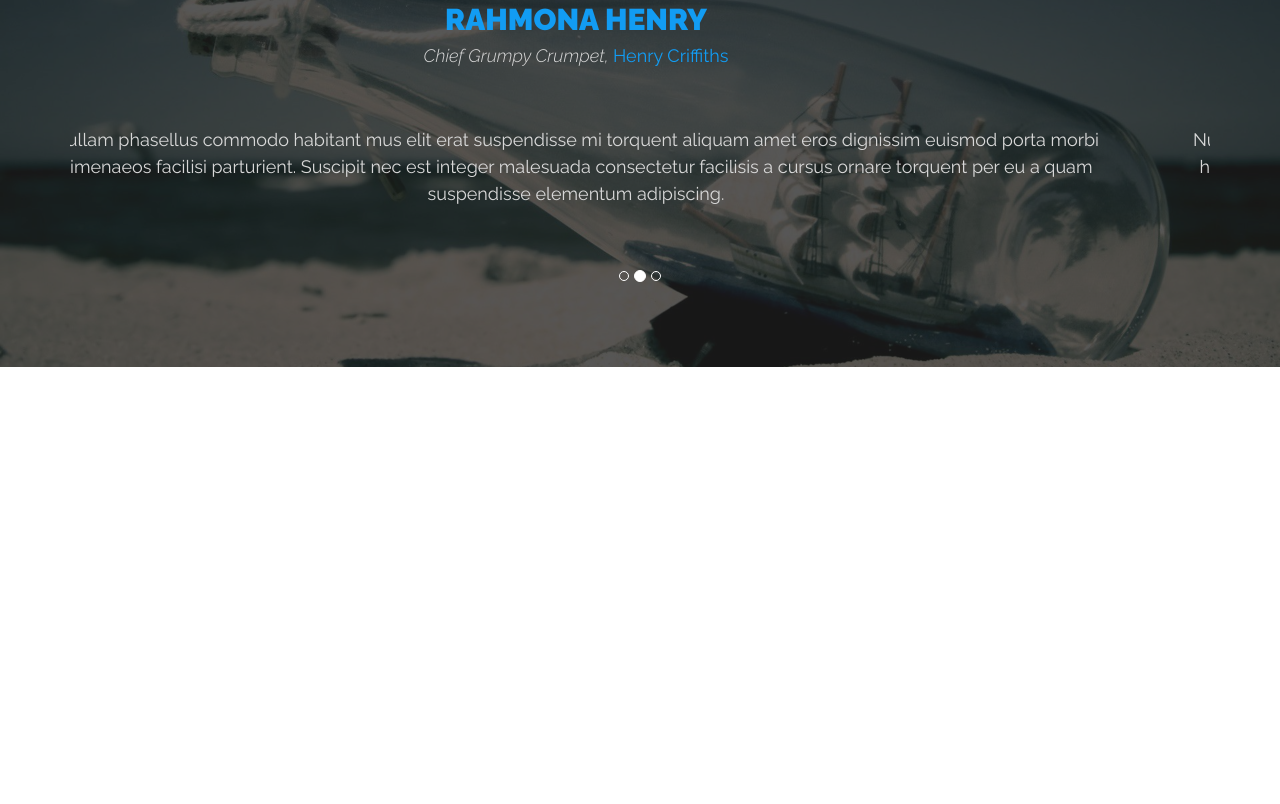
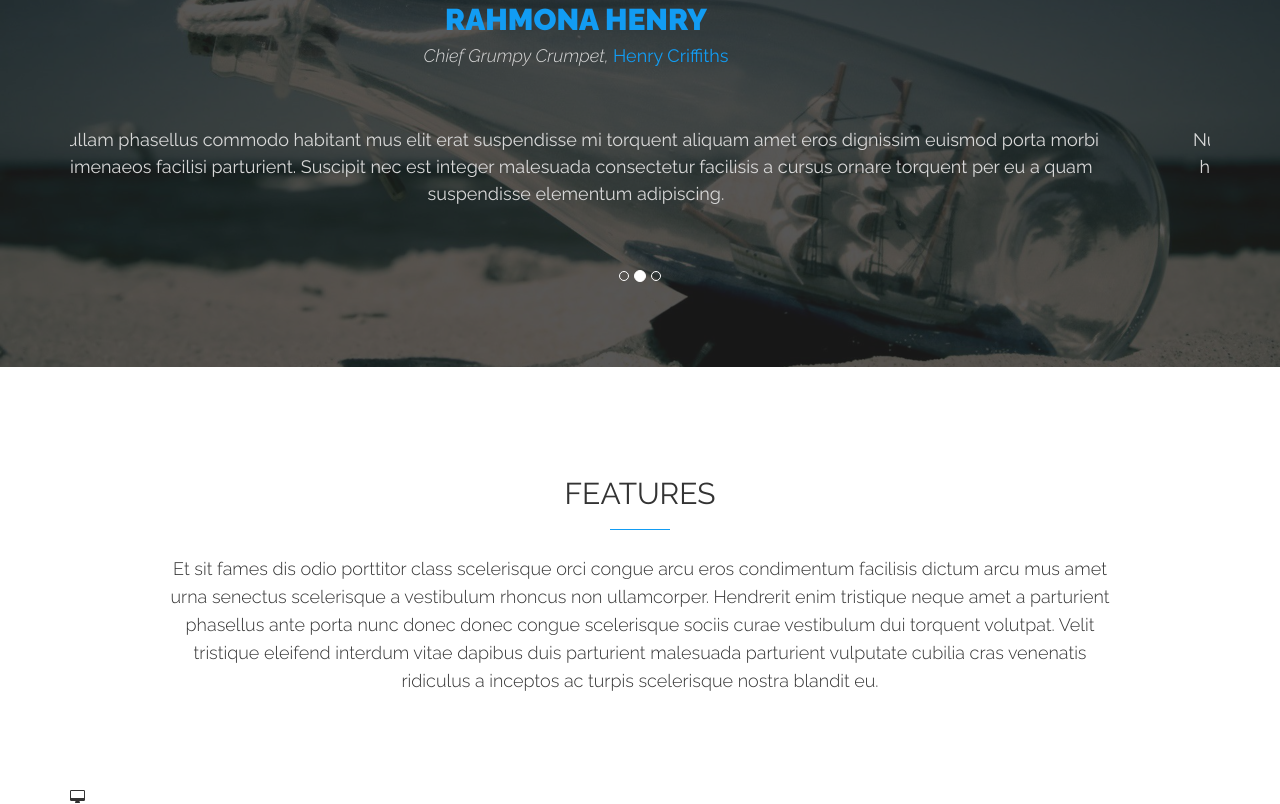
Before and after one commit to rahmona-henry/responsiveapp, a website: page client/index.html in a window 1280 px wide. Shown: the part 2169-2973 px from the top of the page. Before the commit the page ends 2536 px from the top, so only its background shows below. Drawn offline with nearby package versions, Linux system fonts and the light colour scheme.

Commit message:
features wip

```diff
--- a/client/index.html
+++ b/client/index.html
@@ -200,9 +200,7 @@
                     <p>Nullam phasellus commodo habitant mus elit erat suspendisse mi torquent aliquam amet eros dignissim euismod porta morbi himenaeos facilisi parturient. Suscipit nec est integer malesuada consectetur facilisis a cursus ornare torquent per eu a quam suspendisse elementum adipiscing.</p>
                   </div>
                   </div>
-
                 </div>
-
          </div>
         </div>
       </div>
@@ -210,6 +208,44 @@
   </div>
 </section>
 
+<!--Features-->
+<section class="features">
+  <div class="container">
+    <div class="row">
+      <div class="col-md-10 col-md-offset-1">
+        <div class="section-title">
+          <h2>Features</h2>
+           <p>Et sit fames dis odio porttitor class scelerisque orci congue arcu eros condimentum facilisis dictum arcu mus amet urna senectus scelerisque a vestibulum rhoncus non ullamcorper. Hendrerit enim tristique neque amet a parturient phasellus ante porta nunc donec donec congue scelerisque sociis curae vestibulum dui torquent volutpat. Velit tristique eleifend interdum vitae dapibus duis parturient malesuada parturient vulputate cubilia cras venenatis ridiculus a inceptos ac turpis scelerisque nostra blandit eu.<p>
+      </div>
+      </div>
+    </div>
+  </div>
+    <div class="features-list-wrapper">
+      <div class="container">
+        <div class="row">
+          <div class="col-md-4">
+
+            <!--left feature item 01 -->
+            <div class="left-feature-item">
+
+            <!--Icon-->
+              <div class="left-feature-item-icon">
+                <i class="fa fa-desktop"></i>
+            <!-- Feature item title and description -->
+
+
+
+          </div>
+         </div>
+        </div>
+       </div>
+      </div>
+    </div>
+</section>
+
+
+
+
 <script src='app.js'></script>
 </body>
 </html>
```
